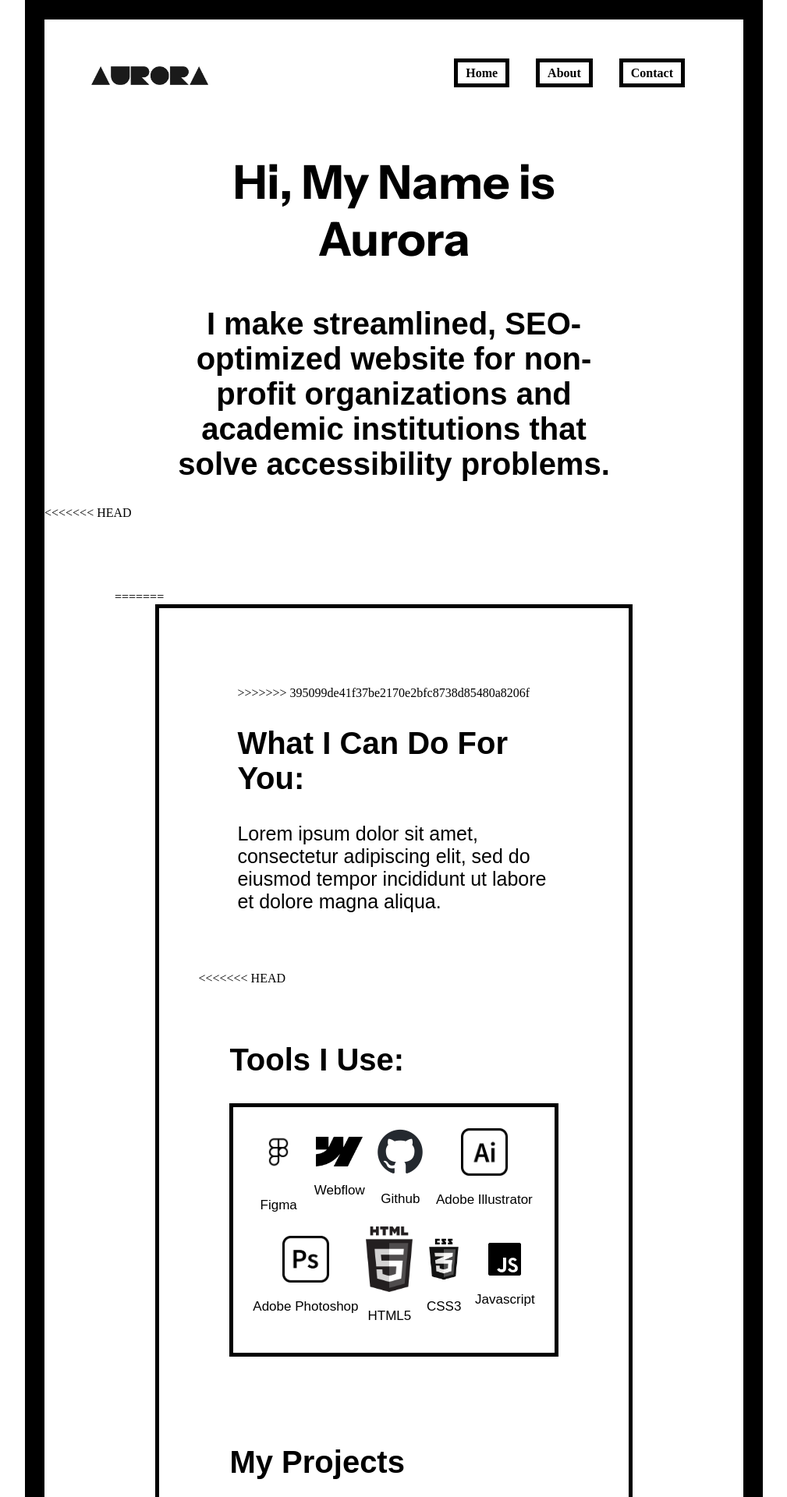
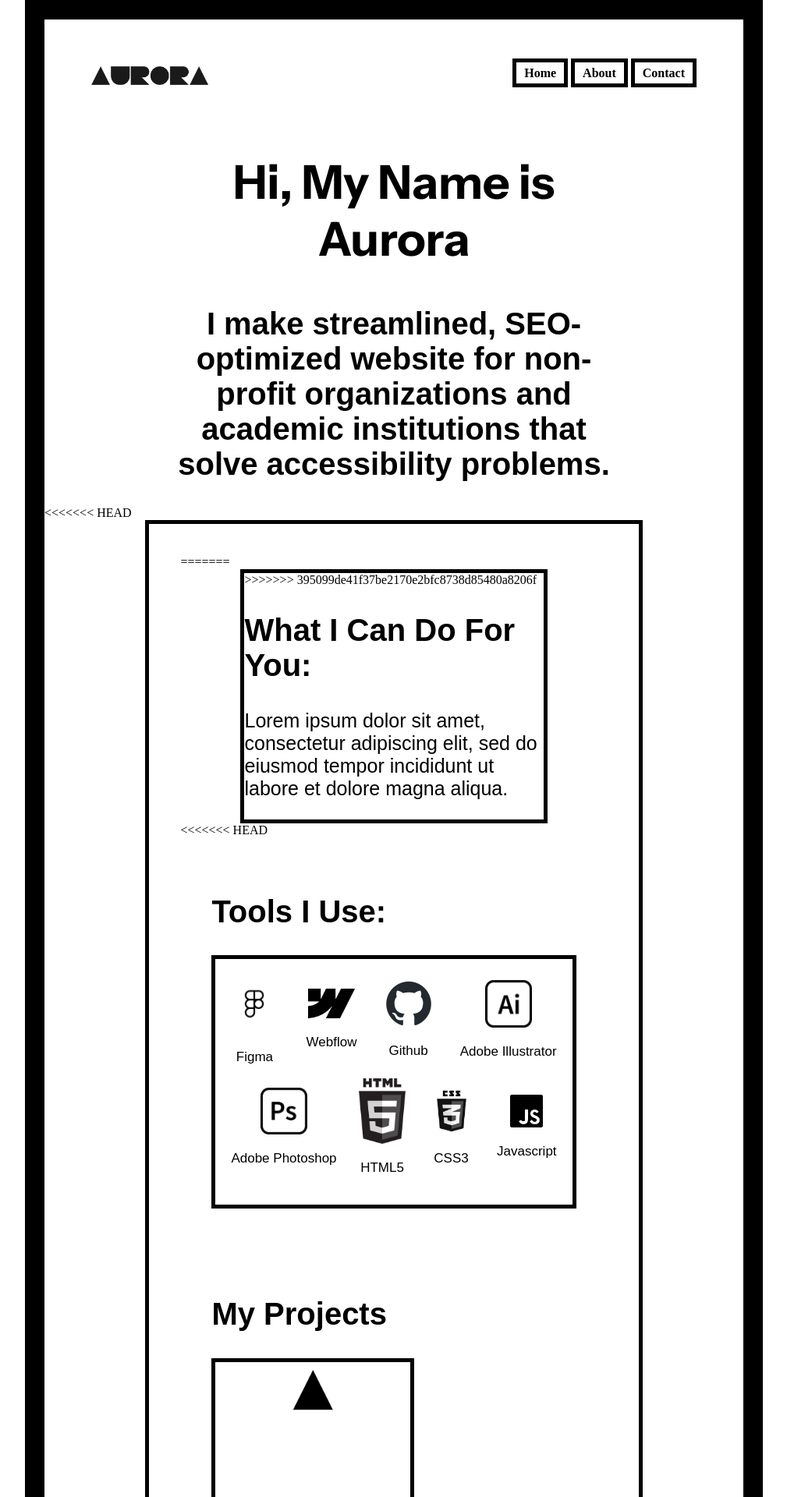
Before and after one commit to Auroradesignedthat/abryant-art-444-root, a PHP site: page / in a window 1280 px wide. Shown: the top 1920 px of the page at 78% size, without its empty margins (135-1144 px from the left). Run offline with PHP 8.4, Linux system fonts and the light colour scheme; some web fonts are replaced.

Commit message:
changed html+ css

```diff
--- a/styles/styles.css
+++ b/styles/styles.css
@@ -3,8 +3,6 @@
 
 /*body*/
 .bodyStyles {
-    display: flex;
-    flex-direction: column;
     border-style: solid;
     border-color:black;
     background-color: #ffffff;
@@ -39,18 +37,11 @@
     }
 
 }
-    & .sectionStyles {
-        display: flex;
-        flex-direction: column;
+    & .containerStyles {
         border-style: solid;
         border-width: 5px;
         margin: auto;
-        padding: 50px;
         width: 70%;
-    }
-
-    & .containerStyles {
-        padding: 50px;
     }
 
     & .toolsStyles {
@@ -62,7 +53,7 @@
         flex-wrap: wrap;
         text-align: center;
         align-items: center;
-        justify-content: space-around;
+        justify-content: space-between;
     }
 
     & .projectStyles {
@@ -70,7 +61,8 @@
         flex-wrap: wrap;
         gap: 20px;
         text-align: center;
-        justify-content: center;
+        align-items: center;
+        justify-content: space-between;
     }
 
     & .portfolioCardStyles {
@@ -121,7 +113,6 @@
             border-color: black;
             border-width: 5px;
             padding: 5px 10px 5px 10px;
-            margin: 15px;
             background-color: #ffffff;
         }
     }
@@ -141,7 +132,6 @@
 /*header*/
 .headerStyles {
     display: flex;
-    flex-direction: column;
     justify-content: center;
     align-items: center;
     height: 200px;
```
